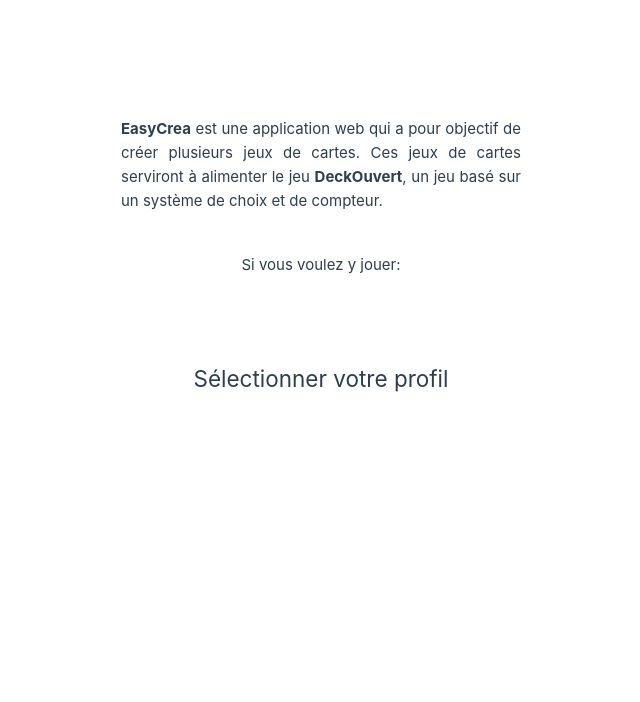
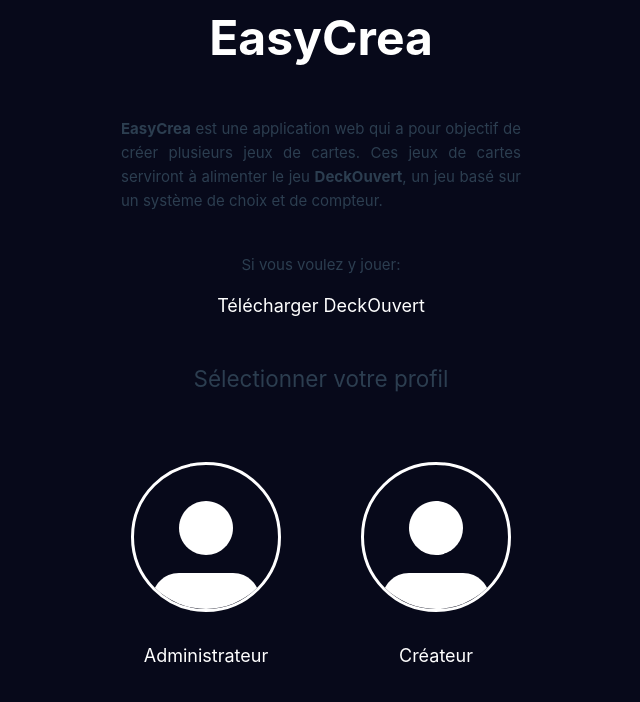
Before and after one commit to PetitMais/EasyCrea_Vue, a Vue app: page / in a window 1280 px wide. Shown: the top 702 px of the page, without its empty margins (319-959 px from the left). Built offline with nearby package versions, Linux system fonts and the light colour scheme.

Commit message:
fix background color

```diff
--- a/src/assets/main.css
+++ b/src/assets/main.css
@@ -1,4 +1,8 @@
 @import './base.css';
+
+body{
+  background-color: #07091A;
+}
 
 #app {
   height: 100%;
```
